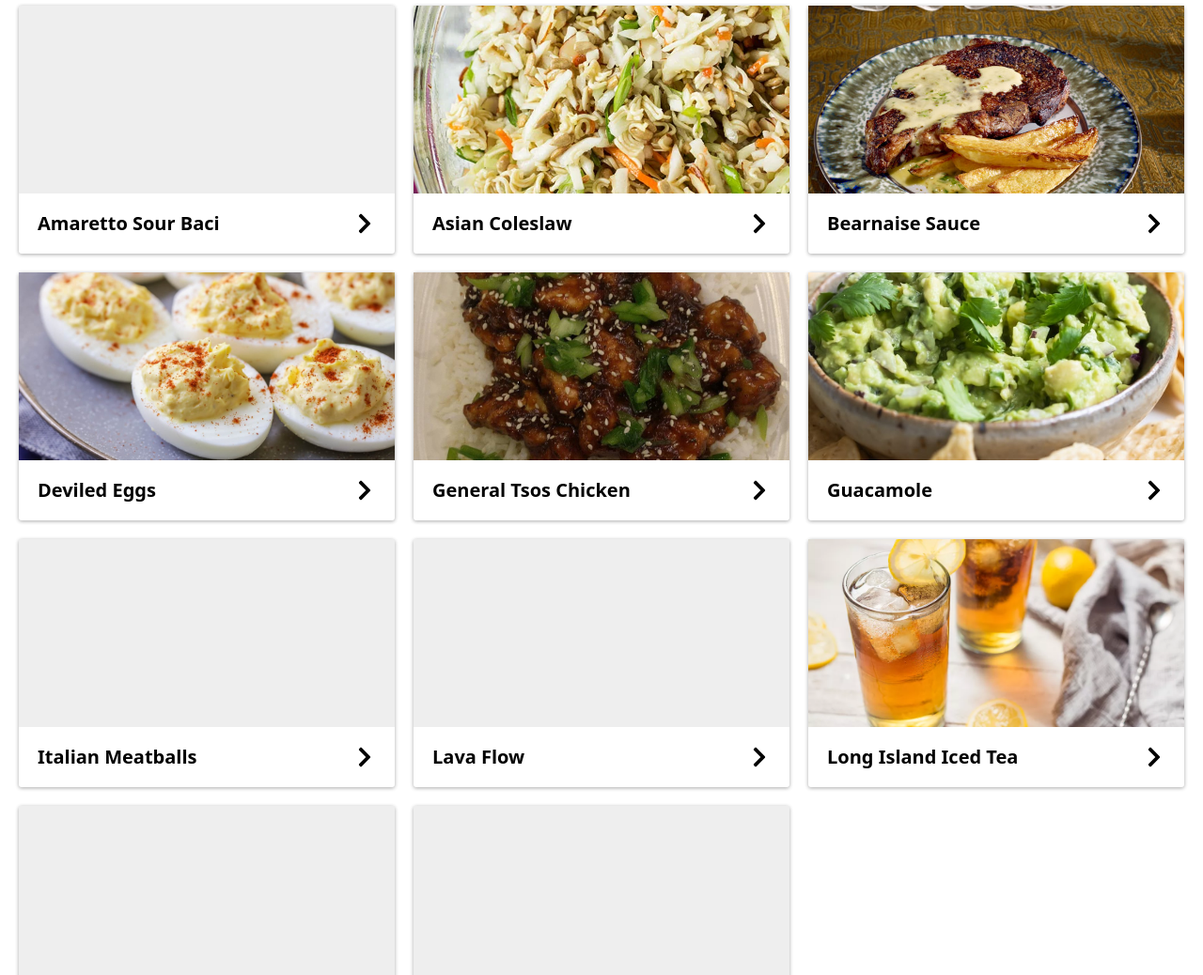
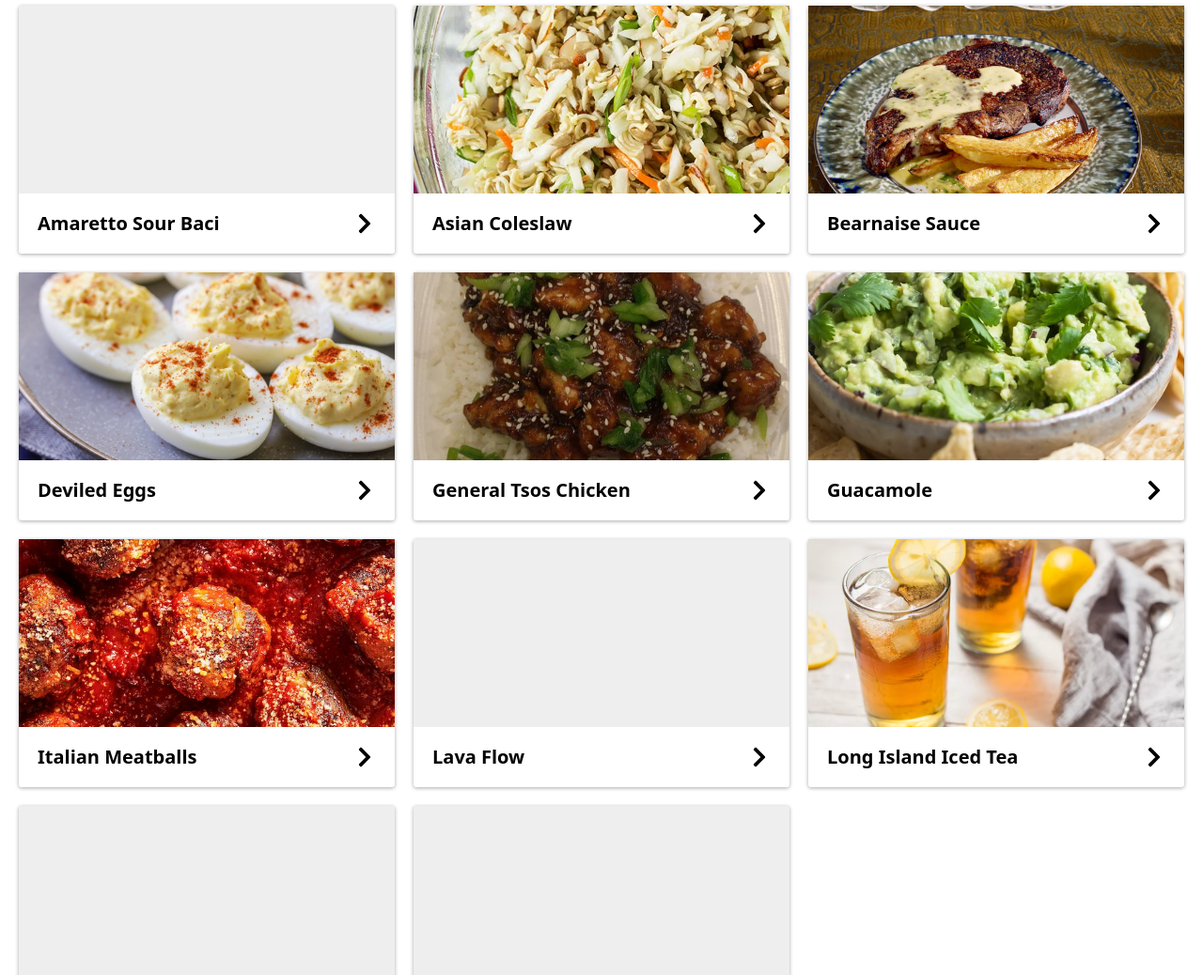
Before and after one commit to likens/recipes, a Gatsby site: page / in a window 1280 px wide. Shown: the part 62-1100 px from the top of the page at 94% size. Built offline with nearby package versions, Linux system fonts and the light colour scheme; Gatsby itself is replaced by a stand-in of ours.

Commit message:
Update Recipe “italian-meatballs”

```diff
--- a/src/pages/recipes/italian-meatballs.md
+++ b/src/pages/recipes/italian-meatballs.md
@@ -2,6 +2,7 @@
 templateKey: recipe
 name: Italian Meatballs
 date: 2020-07-25T23:14:39.101Z
+image: /img/italian-meatballs-horizontal-3-1545406095.jpg
 ingredients:
   - name: ground beef
     quantity: "1"
```
Also changed, not shown: static/img/italian-meatballs-horizontal-3-1545406095.jpg (added).
